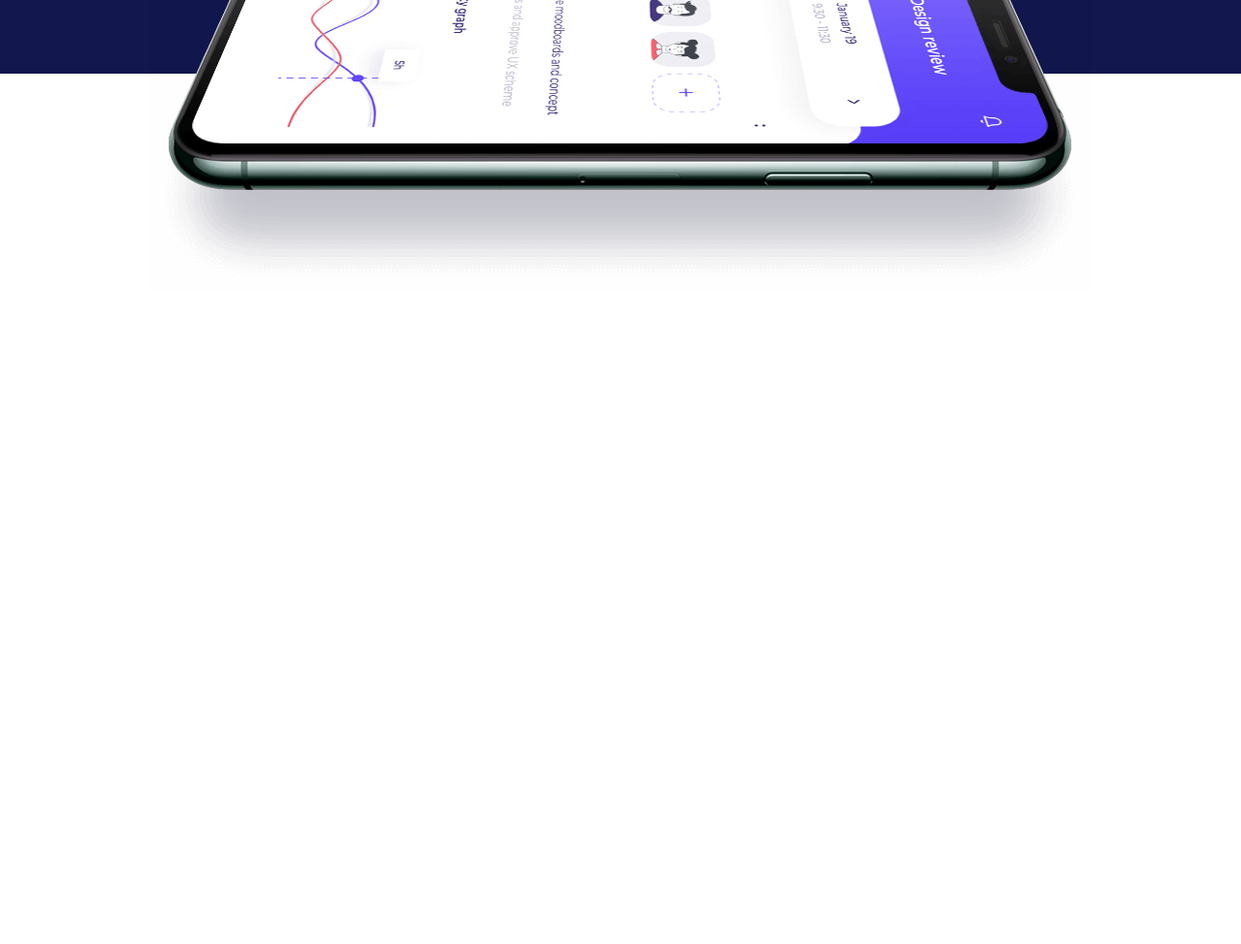
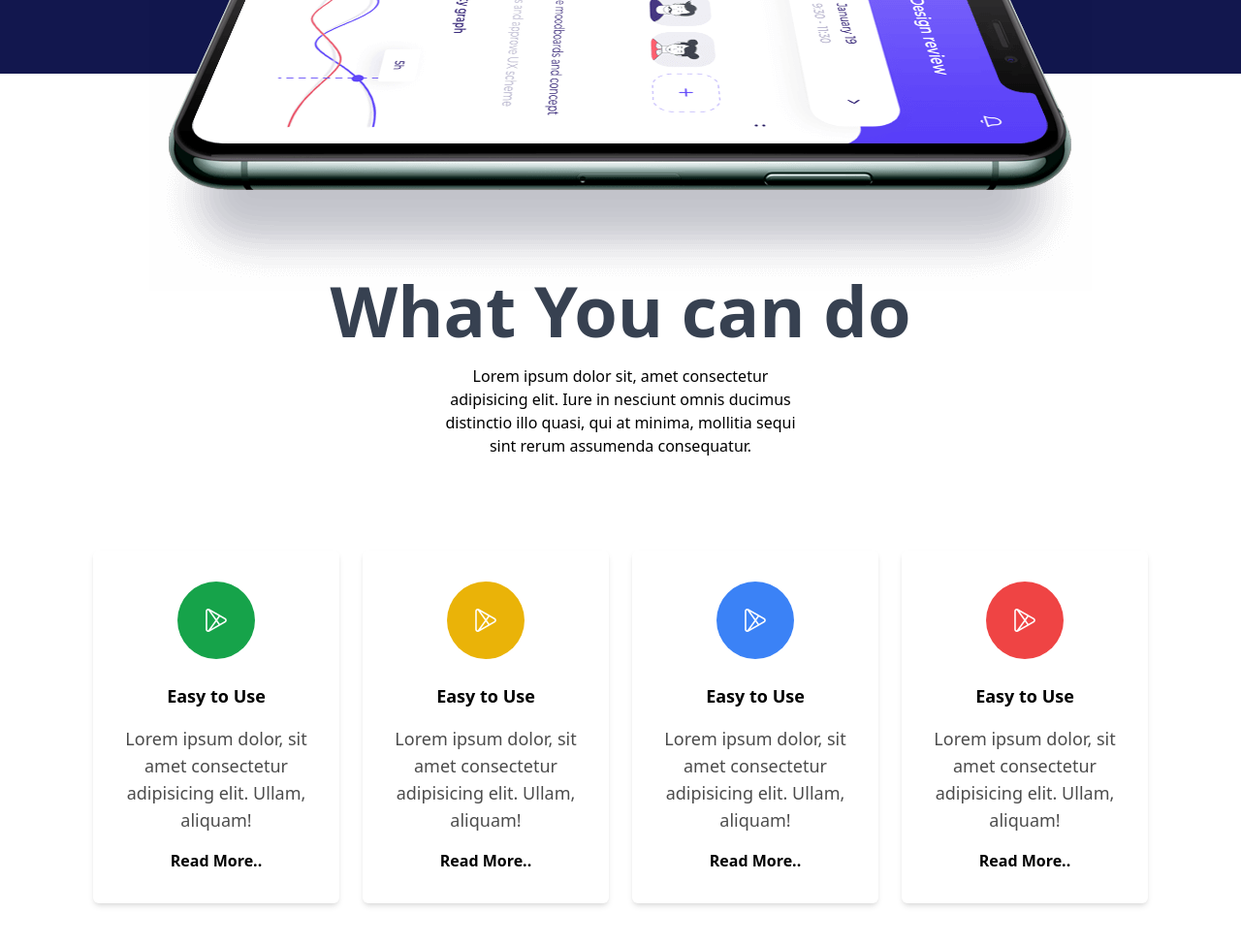
Before and after one commit to shakilahsan51/conceptual-tailwind, a plain HTML site: page index.html in a window 1280 px wide. Shown: the part 757-1731 px from the top of the page at 97% size. Before the commit the page ends 1057 px from the top, so only its background shows below. Drawn offline with nearby package versions, Linux system fonts and the light colour scheme.

Commit message:
finish project

```diff
--- a/index.html
+++ b/index.html
@@ -67,6 +67,79 @@
         </div>
     </header>
 
+    <section class="my-52 ">
+        <div class="text-center space-y-5 mb-24">
+            <h1 class="text-7xl font-bold text-gray-700 antialiased">What You can do</h1>
+            <p class="w-96 mx-auto">Lorem ipsum dolor sit, amet consectetur adipisicing elit. Iure in nesciunt omnis
+                ducimus
+                distinctio illo
+                quasi, qui at minima, mollitia sequi sint rerum assumenda consequatur.</p>
+        </div>
+
+        <div class="container mx-auto lg:px-24 px-8">
+            <div class="grid grid-cols-1 md:grid-cols-2 lg:grid-cols-4 gap-6">
+                <!-- card-1 -->
+                <div class="shadow-md rounded-md flex justify-center items-center flex-col p-8">
+                    <div class="h-20 w-20 rounded-full bg-green-600 flex justify-center items-center">
+                        <img class="" src="assets/play-store.png" alt="">
+                    </div>
+
+                    <div class="text-center mt-6 space-y-4">
+                        <h6 class="text-lg font-semibold">Easy to Use</h6>
+                        <p class="text-lg opacity-70">Lorem ipsum dolor, sit amet consectetur adipisicing elit. Ullam,
+                            aliquam!</p>
+                        <button class="font-bold">Read More..</button>
+                    </div>
+                </div>
+
+                <!-- card-2 -->
+                <div class="shadow-md rounded-md flex justify-center items-center flex-col p-8">
+                    <div class="h-20 w-20 rounded-full bg-yellow-500 flex justify-center items-center">
+                        <img class="" src="assets/play-store.png" alt="">
+                    </div>
+
+                    <div class="text-center mt-6 space-y-4">
+                        <h6 class="text-lg font-semibold">Easy to Use</h6>
+                        <p class="text-lg opacity-70">Lorem ipsum dolor, sit amet consectetur adipisicing elit. Ullam,
+                            aliquam!</p>
+                        <button class="font-bold">Read More..</button>
+                    </div>
+                </div>
+
+                <!-- card-3 -->
+                <div class="shadow-md rounded-md flex justify-center items-center flex-col p-8">
+                    <div class="h-20 w-20 rounded-full bg-blue-500 flex justify-center items-center">
+                        <img class="" src="assets/play-store.png" alt="">
+                    </div>
+
+                    <div class="text-center mt-6 space-y-4">
+                        <h6 class="text-lg font-semibold">Easy to Use</h6>
+                        <p class="text-lg opacity-70">Lorem ipsum dolor, sit amet consectetur adipisicing elit. Ullam,
+                            aliquam!</p>
+                        <button class="font-bold">Read More..</button>
+                    </div>
+                </div>
+
+                <!-- card-4 -->
+                <div class="shadow-md rounded-md flex justify-center items-center flex-col p-8">
+                    <div class="h-20 w-20 rounded-full bg-red-500 flex justify-center items-center">
+                        <img class="" src="assets/play-store.png" alt="">
+                    </div>
+
+                    <div class="text-center mt-6 space-y-4">
+                        <h6 class="text-lg font-semibold">Easy to Use</h6>
+                        <p class="text-lg opacity-70">Lorem ipsum dolor, sit amet consectetur adipisicing elit. Ullam,
+                            aliquam!</p>
+                        <button class="font-bold">Read More..</button>
+                    </div>
+                </div>
+
+
+            </div>
+        </div>
+        </div>
+    </section>
+
 </body>
 
 </html>
```
